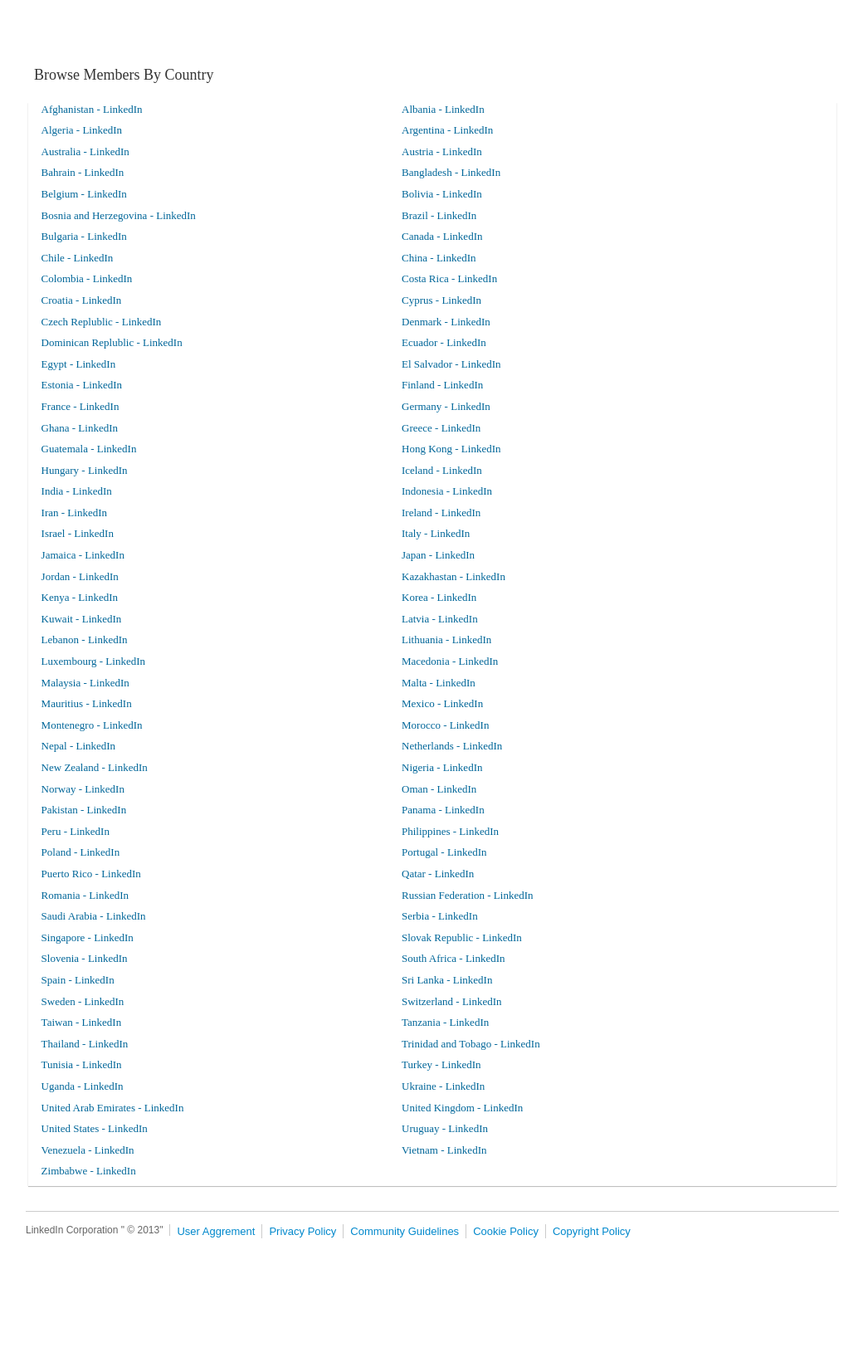
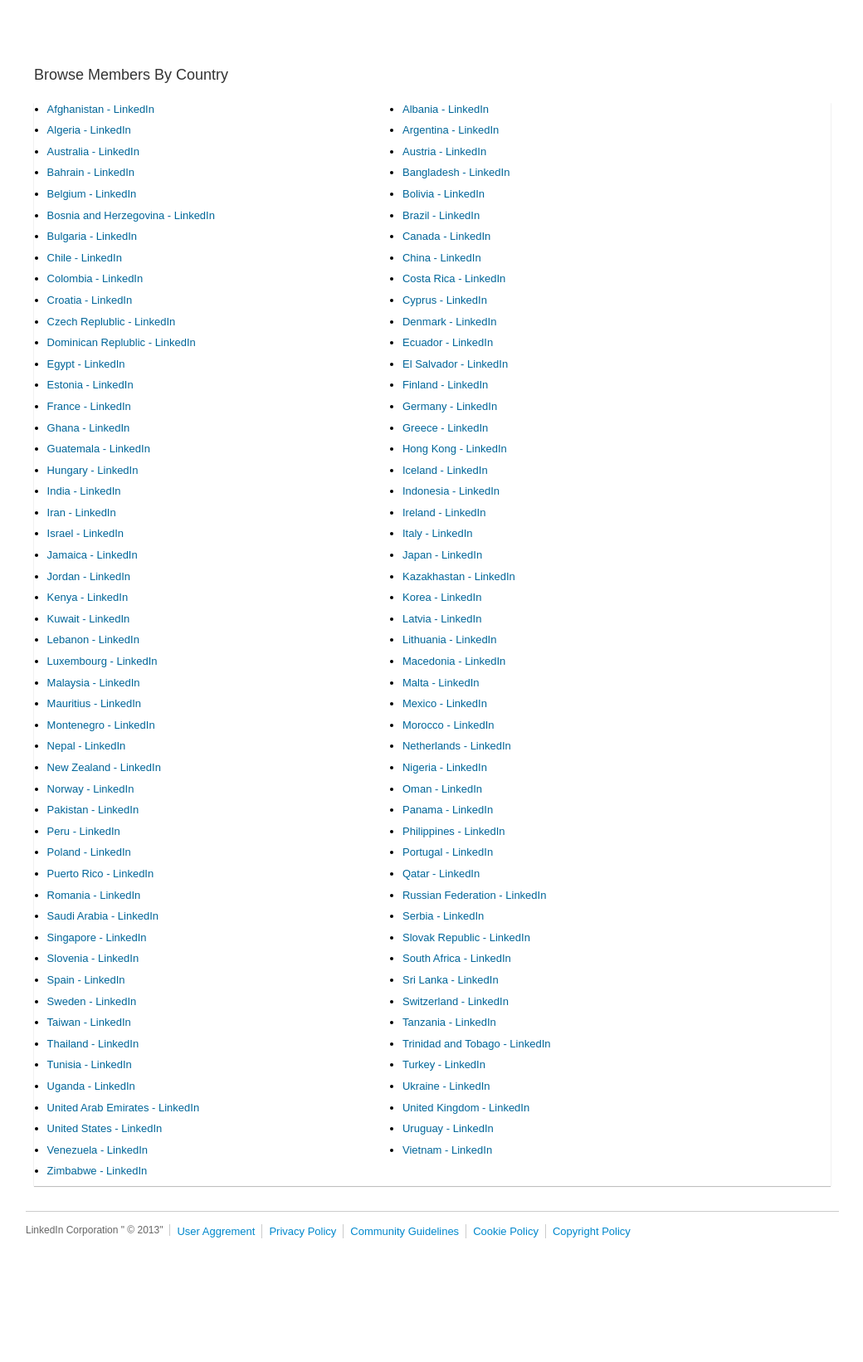
Before and after one commit to Majamis/webprogramming-linkedin, a PHP site: page /AHsen/country_listing.html in a window 1280 px wide. Shown: the whole page at 83% size, without its empty margins (119-1159 px from the left). Run offline with PHP 8.4, Linux system fonts and the light colour scheme.

Commit message:
Fixed styling of country listing page

```diff
--- a/AHsen/StyleSheet1.css
+++ b/AHsen/StyleSheet1.css
@@ -5,6 +5,8 @@ search_bar
 
 
 }
+
+
 
 .nav-footer {
 font-size: 13px;
@@ -18,6 +20,7 @@ content: "";
 display: table;
 clear: both;
 }
+
 
 li {
 display: list-item;
@@ -138,6 +141,8 @@ body {
 font-size: 62.5%;
 line-height: 1.2;
 color: #000;
+font-family:Arial,sans-serif;
+
 }
 
 #body {
@@ -184,6 +189,7 @@ width: 43%;
 float: left;
 font-size: 13px;
 margin: 0 0 10px 1.2em;
+list-style: disc;
 }
 
 #page-title {
@@ -253,9 +259,6 @@ margin-right: auto;
 width: 980px;
 }
 
-#body .wrapper {
-padding: 0 3px;
-}
 
 #main {
 background: #fff;
```
